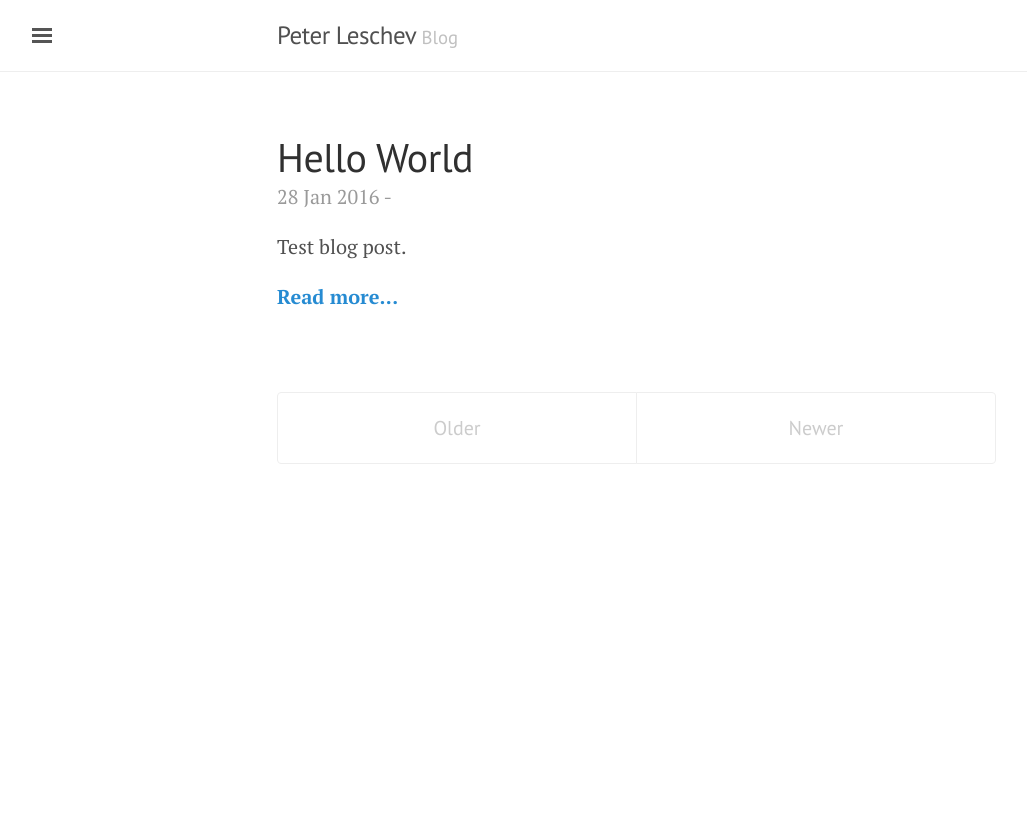
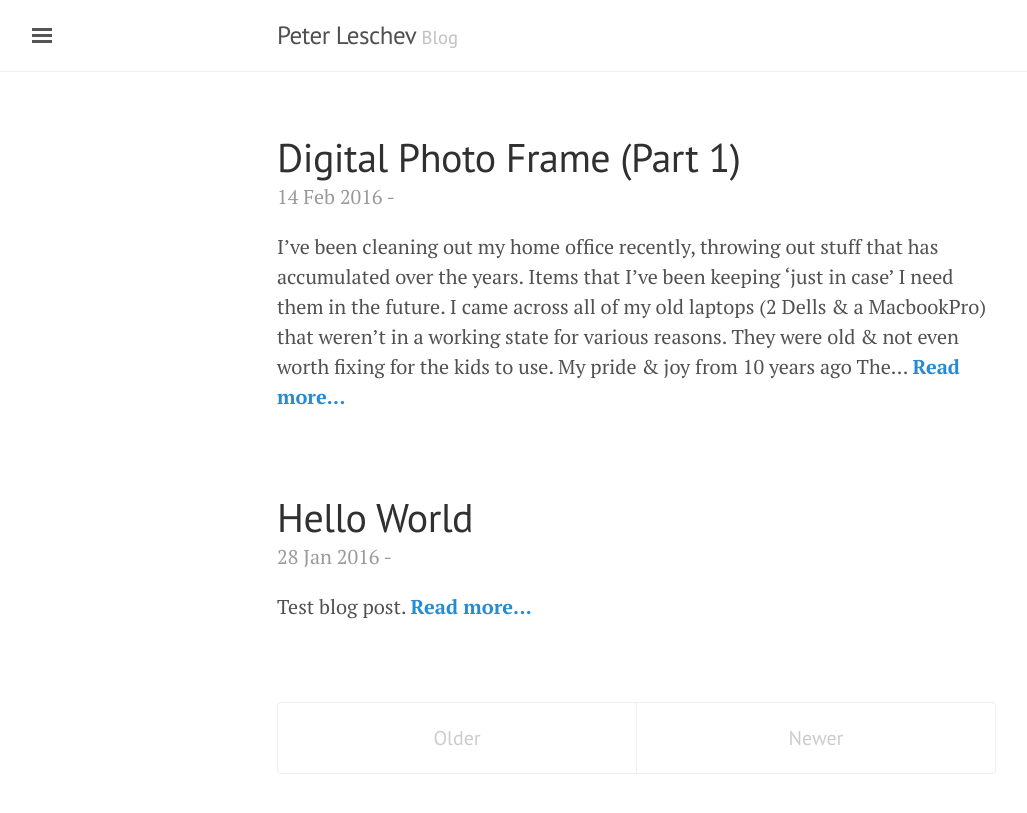
Before and after one commit to pleschev/pleschev.github.io, a Jekyll site: the page built from index.html, in a window 1280 px wide. Shown: the top 813 px of the page, without its empty margins (3-1030 px from the left). Built offline with Jekyll 4.4.1, drawn with Linux system fonts in a browser that asks for light colours; the list of posts is cut into pages by our own code; comment, search, counter and statistics services are not loaded; part of the change alters nothing that is shown.

Commit message:
First post

```diff
--- /dev/null
+++ b/_posts/2016-02-14-digital-photo-frame-part1.md
@@ -0,0 +1,62 @@
+---
+layout: post
+title: Digital Photo Frame (Part 1)
+comments: true
+---
+
+I've been cleaning out my home office recently, throwing out stuff that has accumulated over the years. Items that I've been keeping 'just in case' I need them in the future. I came across all of my old laptops (2 Dells & a MacbookPro) that weren't in a working state for various reasons. They were old & not even worth fixing for the kids to use.
+
+
+![Old Dell Laptop](/images/2016_02_old_dell_laptop.jpg)
+<em>My pride & joy from 10 years ago</em>
+
+The LCD screens from all 3 laptops still worked though. Searching around on the net, I found the [e-qstore](http://www.ebay.com.au/usr/e-qstore) on ebay selling [LCD Controller Boards](http://www.ebay.com.au/itm/121059321784) that convert old LCD screens into monitors that accepts HDMI, DVI & VGA.
+
+I've always wanted an excuse to play with the [Raspberry Pi](https://www.raspberrypi.org/), and having 3 LCD screens ready to go was perfect. I ordered a couple [Raspberry Pi 2 Model Bs](http://littlebirdelectronics.com.au/products/raspberry-pi-2-model-b-2), it's amazing have a linux host that you can SSH into that is so small!
+
+The first problem I wanted to solve was the displaying of family photos. We have an old digital photo frame, which has a really low resolution and photos need to be loaded in via an SD card (a non trivial workflow, so it was rarely done). I had a beautiful 1920x1200 LCD screen from my old MacbookPro which was ready to be used!
+
+# Provisioning and deploying to a Raspberry Pi
+
+My day job involves [striving for immutable infrastructure](http://www.slideshare.net/PeterLeschev/how-atlassians-build-engineering-team-has-scaled-to-150k-builds-per-month-and-beyond-puppetconf-2015), so I found it surprising that the initial provisioning of Pis & code deployment is relatively painful & manual. I wanted to have an automated approach to provisioning & updating my code. After a little research, I found [resin.io](http://www.resin.io/) which [painlessly](http://docs.resin.io/#/pages/installing/gettingStarted.md) handles the initial provisioning of your Pi and updating of your code running on the device. You setup an 'application' in their web UI, download an SD card image (which can also preburn your wifi password for you), copy it across to your SD card, fire the Pi up, and it automatically connects to the resin.io servers as a device that runs your specific application.
+
+You then setup a ``git remote`` in your git repository pointing to resin.io, push to resin, and as part of the ``git push``, it builds a docker image of your application. Once the build is completed, your Pi auto updates (by downloading the new docker image, killing the old container, and spinning up a new one). It couldn't be easier!
+
+Functionality that impressed me on the resin.io web application:
+
+* Dashboard status of all your devices, including progress of app updates & the commit hash of the code that is running
+* View the logs of your application in real time
+* Remote console into your container
+
+it's just missing telemetry data from the device, and we'd be all set!
+
+# Getting photos onto the Raspberry Pi
+
+I wanted the digital photo frame to be easy to use. Given that we're an Apple house, sharing photos from our iPhones to the digital photo frame via AirDrop would have been ideal. Unfortunately, it doesn't look like anyone has implemented a non-iOS AirDrop [client yet](http://stackoverflow.com/a/11794768), so I had to settle for integration via email for now.
+
+# Displaying the photos
+
+Of the [thousands of DYI digital photo frames](https://www.google.com/search?q=digital+photo+frame+fbi) around already, [FBI](http://manpages.ubuntu.com/manpages/gutsy/man1/fbi.1.html) - a linux framebuffer imageviewer comes up as the imageviewer to use. The problem that need solving was that when calling the fbi command, it kicks off a subprocess, and the original process quits immediately, so it is non-trivial to wait for the fbi slideshow to finish and not leave zombie processes around. Digging around, I found that the [phusion-baseimage](https://hub.docker.com/r/phusion/baseimage/) docker image has [solved this problem](https://blog.phusion.nl/2015/01/20/docker-and-the-pid-1-zombie-reaping-problem/).
+
+# Show me the code
+
+ [All the code is available here](https://github.com/pleschev/digital_photo_frame). It's pretty simple. Just a Dockerfile that installs all the required dependencies & kicks off a simple Ruby script (Wrapped in [phusion-baseimage's my-init](https://github.com/phusion/baseimage-docker/blob/master/image/bin/my_init) script), which:
+
+* polls an IMAP enabled gmail address every minute, downloading all emails, pulling out all the attachments it can find, scaling it down & auto rotating based on EXIF data and finally storing them in the ``/data`` partition (this is a resin.io directory location that applications can use to store application data that is persisted across different versions of the application)
+* an endless loop that kicks off a slideshow of all the images in the ``/data`` directory
+
+If there are no photos available to show, an informational message telling users which email address to send photos to is shown.
+
+# What does it look like?
+
+![LCD Screen, controller & Raspberry Pi](/images/2016_02_lcd_controller_and_pi.jpg)
+<em>LCD Screen, controller & Raspberry Pi</em>
+
+In a word, suboptimal. It's functional, but there's a lot of work still to do to make it presentable!
+
+# Still to do
+
+So I have the functional requirements of the digital photo frame sorted out, I still have to:
+
+* Combine the 2 power sources (The LCD controller requires 12V whereas the Pi requires 5V) so we only have 1 AC connection
+* Find a suitable photo frame, mount the LCD screen & PCBs securely, in a kid friendly manner
--- a/index.html
+++ b/index.html
@@ -13,7 +13,7 @@ title: Home
     </h1>
 
     <span class="post-date">{{ post.date | date_to_string }} - <a href="{{ post.url }}#disqus_thread" data-disqus-identifier="{{ post.url }}"></a></span>
-    {{ post.excerpt }}
+    {{ post.content | strip_html | truncatewords: 75 }}
 
     <b>
       <a href="{{ post.url }}">
--- a/public/css/poole.css
+++ b/public/css/poole.css
@@ -227,10 +227,16 @@ blockquote p:last-child {
   }
 }
 
+em {
+  text-align: center;
+  display: block;
+  border-radius: 5px;
+}
+
 img {
   display: block;
-  max-width: 100%;
-  margin: 0 0 1rem;
+  max-width: 50%;
+  margin: 0 auto;
   border-radius: 5px;
 }
 
```
Also changed, not shown: images/2016_02_lcd_controller_and_pi.jpg (added), images/2016_02_old_dell_laptop.jpg (added).
